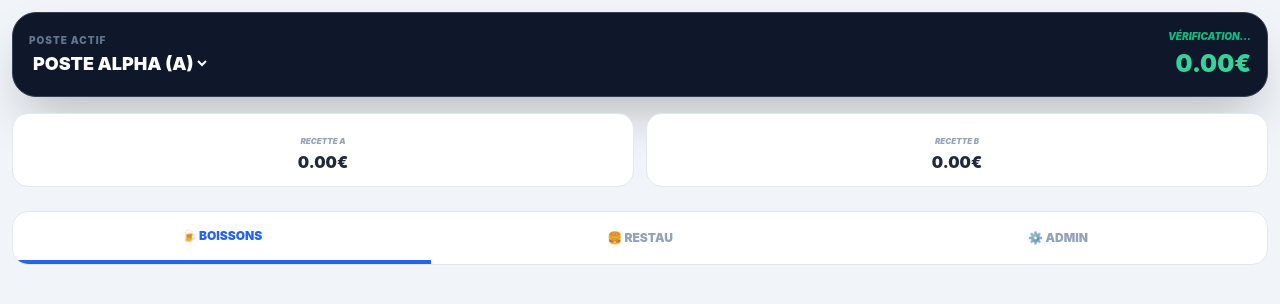
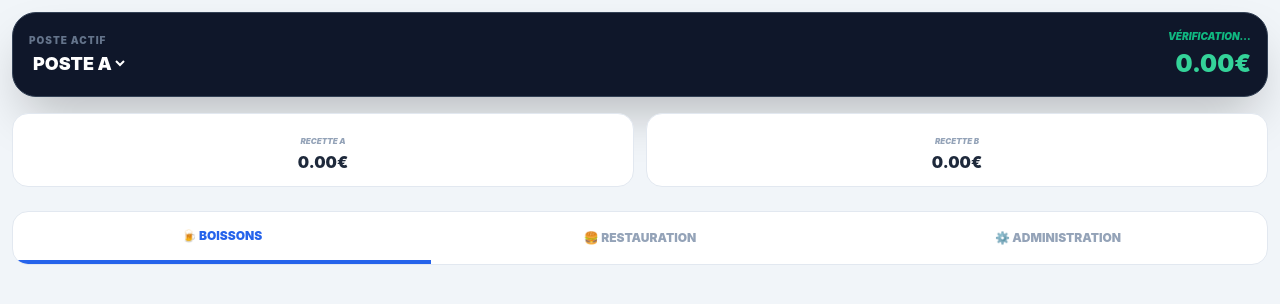
Before and after one commit to lauber70-a11y/Bilan-buvette, a plain HTML site: page index.html in a window 1280 px wide. Drawn offline with nearby package versions, Linux system fonts and the light colour scheme; no server answers.

Commit message:
Update index.html

```diff
--- a/index.html
+++ b/index.html
@@ -3,7 +3,7 @@
 <head>
     <meta charset="UTF-8">
     <meta name="viewport" content="width=device-width, initial-scale=1.0, maximum-scale=1.0, user-scalable=no">
-    <title>Caisse Cloud V12 - Sécurité Totale</title>
+    <title>Caisse-Pro</title>
     <script src="https://cdn.tailwindcss.com"></script>
     <script src="https://www.gstatic.com/firebasejs/10.7.1/firebase-app-compat.js"></script>
     <script src="https://www.gstatic.com/firebasejs/10.7.1/firebase-database-compat.js"></script>
@@ -27,8 +27,8 @@
             <div>
                 <p class="text-[10px] font-black text-slate-500 uppercase tracking-widest mb-1">Poste Actif</p>
                 <select id="posID" onchange="render()" class="bg-transparent text-white text-lg font-black outline-none cursor-pointer">
-                    <option value="A" class="text-black">POSTE ALPHA (A)</option>
-                    <option value="B" class="text-black">POSTE BETA (B)</option>
+                    <option value="A" class="text-black">POSTE A</option>
+                    <option value="B" class="text-black">POSTE B</option>
                 </select>
             </div>
             <div class="text-right">
@@ -50,8 +50,8 @@
 
         <nav class="flex bg-white rounded-2xl border border-slate-200 overflow-hidden mb-6">
             <button onclick="switchTab('boisson')" id="tab-boisson" class="flex-1 py-4 text-xs uppercase font-black active-tab">🍺 Boissons</button>
-            <button onclick="switchTab('restau')" id="tab-restau" class="flex-1 py-4 text-xs uppercase font-black text-slate-400">🍔 Restau</button>
-            <button onclick="switchTab('config')" id="tab-config" class="flex-1 py-4 text-xs uppercase font-black text-slate-400">⚙️ Admin</button>
+            <button onclick="switchTab('restau')" id="tab-restau" class="flex-1 py-4 text-xs uppercase font-black text-slate-400">🍔 Restauration</button>
+            <button onclick="switchTab('config')" id="tab-config" class="flex-1 py-4 text-xs uppercase font-black text-slate-400">⚙️ Administration</button>
         </nav>
 
         <div id="section-boisson" class="space-y-4"></div>
@@ -250,7 +250,7 @@
         }
 
         function switchTab(t) {
-            ['boisson', 'restau', 'config'].forEach(tab => {
+            ['Boisson', 'Restaurtation', 'config'].forEach(tab => {
                 document.getElementById('section-' + tab).classList.toggle('hidden', tab !== t);
                 document.getElementById('tab-' + tab).classList.toggle('active-tab', tab === t);
             });
```
